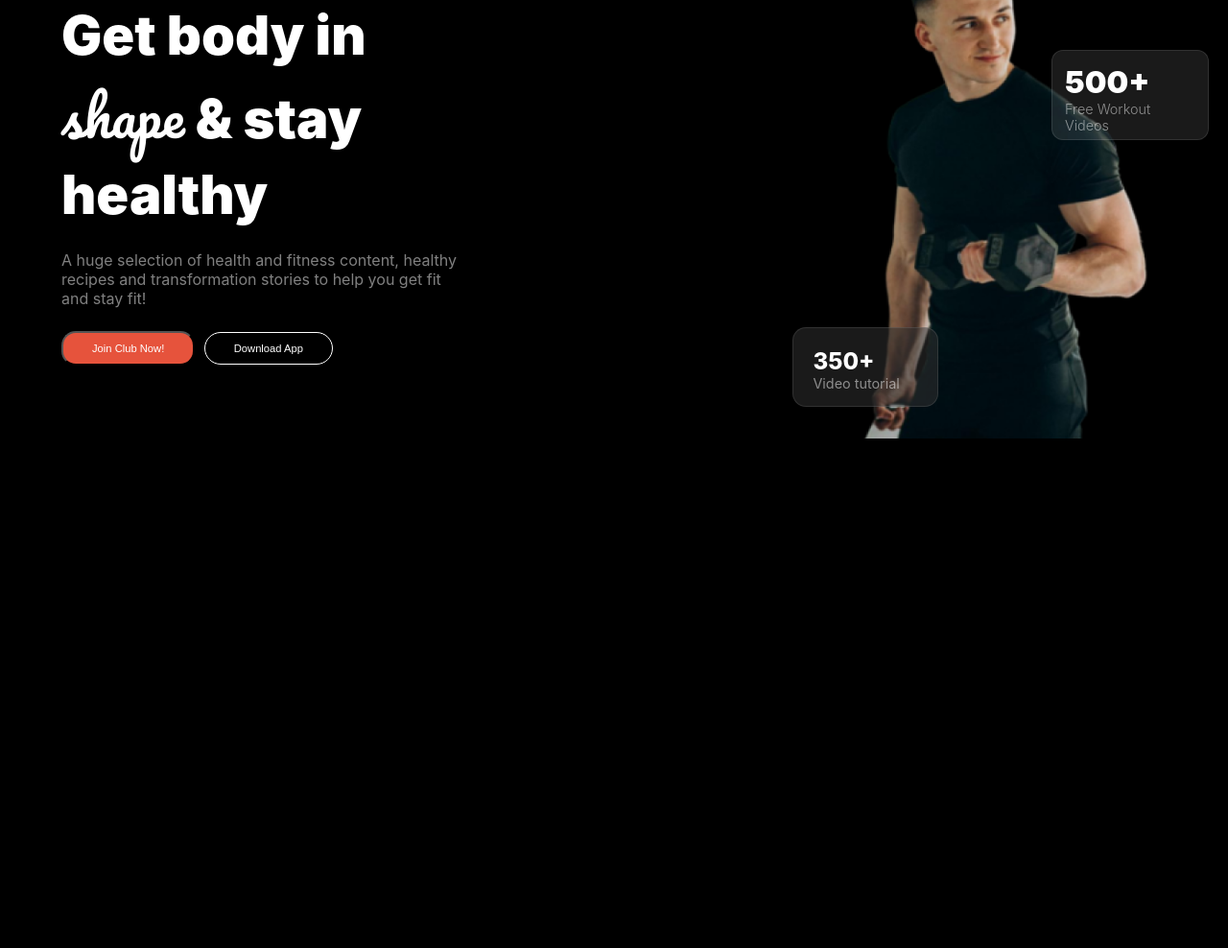
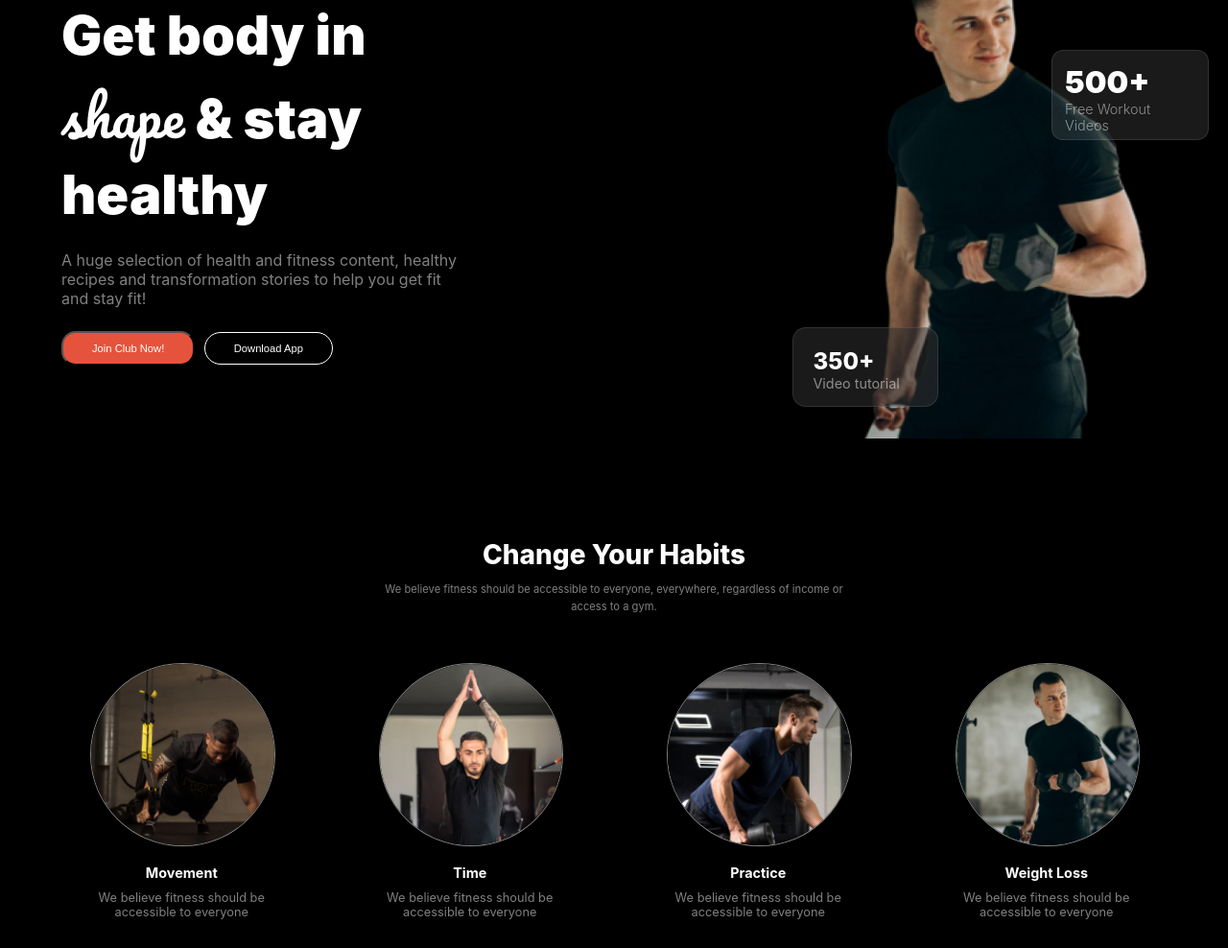
Before and after one commit to Farhanasharna2000/Assignment-2, a plain HTML site: page index.html in a window 1280 px wide. Shown: the part 145-1133 px from the top of the page at 96% size. Before the commit the page ends 800 px from the top, so only its background shows below. Drawn offline with Linux system fonts and the light colour scheme.

Commit message:
added change your habit section

```diff
--- a/index.html
+++ b/index.html
@@ -7,11 +7,13 @@
         <link rel="stylesheet" href="styles/style.css">
         <link rel="preconnect" href="https://fonts.googleapis.com">
         <link rel="preconnect" href="https://fonts.gstatic.com" crossorigin>
-<link href="https://fonts.googleapis.com/css2?family=Pacifico&display=swap" rel="stylesheet">
+        <link
+            href="https://fonts.googleapis.com/css2?family=Pacifico&display=swap"
+            rel="stylesheet">
         <script src="https://kit.fontawesome.com/eca9545c87.js"
             crossorigin="anonymous"></script>
     </head>
-    <body class="inter" >
+    <body class="inter">
         <header class="container">
             <!-- navbar start here  -->
             <nav class="navbar-container display-flex">
@@ -20,10 +22,10 @@
                 </div>
                 <div class="menubar">
                     <ul class="list display-flex">
-                        <li id="active" ><a href>Home</a></li>
-                        <li ><a href>Service</a></li>
-                        <li ><a href>Contact</a></li>
-                        <li ><a href>About</a></li>
+                        <li id="active"><a href>Home</a></li>
+                        <li><a href>Service</a></li>
+                        <li><a href>Contact</a></li>
+                        <li><a href>About</a></li>
 
                     </ul>
                 </div>
@@ -35,14 +37,18 @@
             <!-- banner start here  -->
             <div class="banner-container display-flex">
                 <div class="banner">
-        <h1 class="color-2 banner-title">Get body in <br> <span class="pacifico">shape</span> & stay <br>healthy
+                    <h1 class="color-2 banner-title">Get body in <br> <span
+                            class="pacifico">shape</span> & stay <br>healthy
                     </h1>
-    <p class="banner-description color-3">A huge selection of health and fitness content, healthy recipes and transformation stories to help you get fit and stay fit!</p>
+                    <p class="banner-description color-3">A huge selection of
+                        health and fitness content, healthy recipes and
+                        transformation stories to help you get fit and stay
+                        fit!</p>
                     <button class=" btn color-2 ">Join Club Now!</button>
                     <button class="btn-primary color-2 ">Download App</button>
                 </div>
                 <div class="banner-img">
-        <img src="images/Images 2.png" alt="">
+                    <img src="images/Images 2.png" alt>
                     <div class="five-hundred ">
                         <h2 class="title color-2">500+</h2>
                         <div class="sub-title color-3">Free Workout Videos</div>
@@ -54,13 +60,43 @@
                 </div>
 
             </div>
-
-
-
             <!-- banner end here  -->
         </header>
-        <main>
-
+        <main class="container">
+            <!-- change your habit section start here -->
+            <div class="habit-container">
+                <h2 class="habit-title color-2">Change Your Habits</h2>
+                <p class="habit-description color-3">We believe fitness should
+                    be accessible to everyone, everywhere, regardless of income
+                    or <br> access to a gym.</p>
+            </div>
+            <div class="card-container display-flex">
+                <div class="card">
+                    <img src="images/image 3.png" alt>
+                    <h3 class="card-title color-2">Movement</h3>
+                    <p class="card-description color-3">We believe fitness
+                        should be accessible to everyone</p>
+                </div>
+                <div class="card">
+                    <img src="images/image 2.png" alt>
+                    <h3 class="card-title color-2">Time</h3>
+                    <p class="card-description color-3">We believe fitness
+                        should be accessible to everyone</p>
+                </div>
+                <div class="card">
+                    <img src="images/image 4.png" alt>
+                    <h3 class="card-title color-2">Practice</h3>
+                    <p class="card-description color-3">We believe fitness
+                        should be accessible to everyone</p>
+                </div>
+                <div class="card">
+                    <img src="images/image 5.png" alt>
+                    <h3 class="card-title color-2">Weight Loss</h3>
+                    <p class="card-description color-3">We believe fitness
+                        should be accessible to everyone</p>
+                </div>
+            </div>
+            <!-- change your habit section end here  -->
         </main>
         <footer>
 
--- a/styles/style.css
+++ b/styles/style.css
@@ -4,10 +4,6 @@
 }
 
 @import url('https://fonts.googleapis.com/css2?family=Inter:wght@100..900&display=swap');
-
-.inter {
-    font-family: "Inter", sans-serif;
-}
 
 .pacifico {
     font-family: "Pacifico", cursive;
@@ -173,6 +169,48 @@ body {
     font-size: .9rem;
     font-weight: 400;
 }
+/* change your habit section  */
+.habit-container{
+    text-align:center ;
+    margin-top: 100px ;
+
+
+}
+.habit-title{
+    font-size: 1.75rem;
+    font-weight: 800;
+    margin-bottom: 10px
+}
+.habit-description{
+   font-size: .7rem;
+   font-weight: 400;
+   margin-bottom: 20px;
+   line-height: 18px;
+}
+.card-container{
+    gap: 50px;
+}
+.card{
+  padding: 30px;
+
+}
+.card img {
+    width: 100%;
+    border: 1px solid rgba(255, 255, 255, 0.5);
+    border-radius: 50%;
+
+}
+.card-title{
+text-align: center;
+margin-top: 15px;
+font-size: .9rem;
+margin-bottom: 10px;
+}
+.card-description{
+text-align: center;
+font-size: .8rem;
+
+}
 
 @media screen and (max-width:576px) {
 
```
Lines whose indentation alone changed are shown as unchanged.
